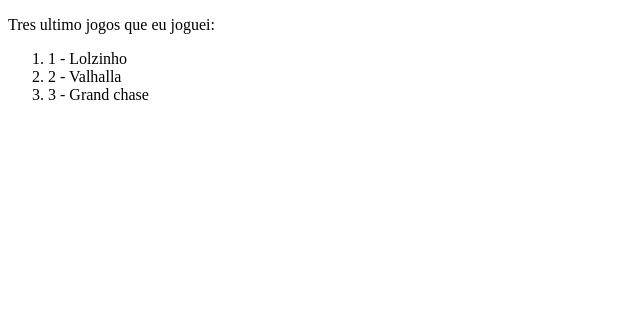
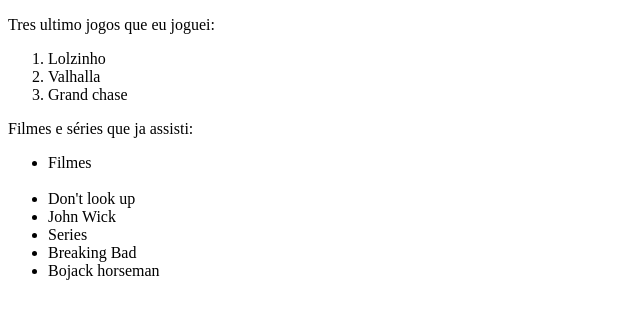
Before and after one commit to ufjf-dcc121/dcc121-2023-1-atv1-LucasBGM, a plain HTML site: page teste.html in a window 1280 px wide. Shown: the whole page, without its empty margins (0-640 px from the left). Drawn offline with Linux system fonts and the light colour scheme.

Commit message:
filmes e series

```diff
--- a/teste.html
+++ b/teste.html
@@ -7,10 +7,29 @@
     <body>
 
 <p>Tres ultimo jogos que eu joguei:<br></p>
+
 <ol>
-<li>1 - Lolzinho<br></li>
-<li>2 - Valhalla<br></li>
-<li>3 - Grand chase<br></li>
+<li>Lolzinho<br></li>
+<li>Valhalla<br></li>
+<li>Grand chase<br></li>
 </ol>
+
+<p>Filmes e séries que ja assisti:</p>
+
+<ul>
+  <li>Filmes</li><br>
+  <li>Don't look up</li>
+  <li>John Wick</li>
+
+
+  <li>Series</li>
+  <li>Breaking Bad</li>
+  <li>Bojack horseman</li>
+
+
+
+</ul>
+
 </body>
+
 </html>
```
